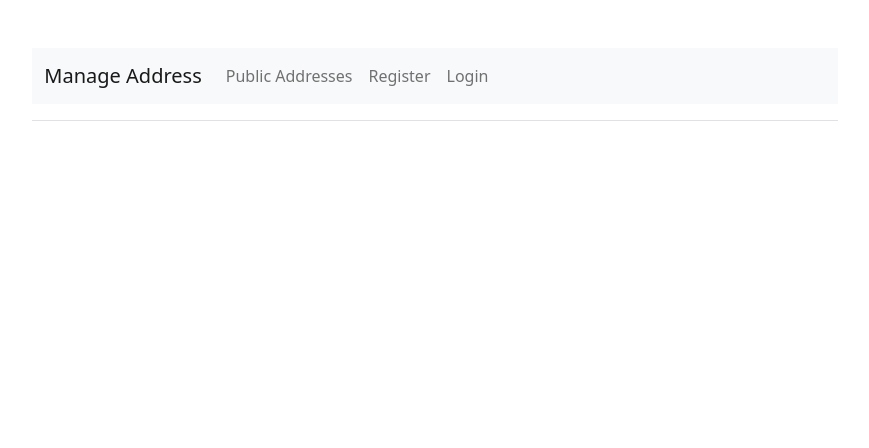
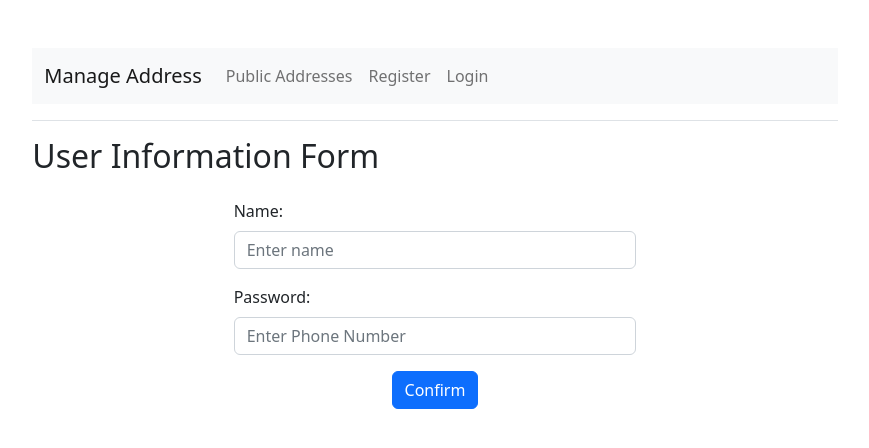
Before and after one commit to seyed-amir-mehrizi/manage-addresses, an Angular app: page /user-info in a window 1280 px wide. Before the commit this address led to /. Shown: the top 448 px of the page, without its empty margins (205-1074 px from the left). Built offline with nearby package versions, Linux system fonts and the light colour scheme; no server answers.

Commit message:
make user info page

```diff
--- a/src/app/app-routing.module.ts
+++ b/src/app/app-routing.module.ts
@@ -4,13 +4,15 @@ import { AllPublicAddressesComponent } from './pages/public-address/all-public-a
 import { RegisterPublicAddressComponent } from './pages/public-address/register-public-address/register-public-address.component';
 import { RegisterComponent } from './pages/register/register.component';
 import { LoginComponent } from './pages/login/login.component';
+import { UserInfoComponent } from './pages/user-info/user-info.component';
 
 const routes: Routes = [
   { path: '', redirectTo: '/public-address', pathMatch: 'full' },
   { path: 'public-address', component: AllPublicAddressesComponent },
   { path: 'register-public-address', component: RegisterPublicAddressComponent },
   { path: 'register', component: RegisterComponent },
-  { path: 'login', component: LoginComponent }
+  { path: 'login', component: LoginComponent },
+  { path: 'user-info', component: UserInfoComponent }
 ];
 
 @NgModule({
--- a/src/app/app.module.ts
+++ b/src/app/app.module.ts
@@ -14,6 +14,7 @@ import { RegisterComponent } from './pages/register/register.component';
 import { LoginComponent } from './pages/login/login.component';
 import { HttpClientModule, HTTP_INTERCEPTORS } from '@angular/common/http';
 import { BaseUrlInterceptor } from './core/baseUrl.interceptor';
+import { UserInfoComponent } from './pages/user-info/user-info.component';
 @NgModule({
   declarations: [
     AppComponent,
@@ -22,6 +23,7 @@ import { BaseUrlInterceptor } from './core/baseUrl.interceptor';
     NavbarComponent,
     RegisterComponent,
     LoginComponent,
+    UserInfoComponent,
   ],
   imports: [
     BrowserModule,
--- a/src/app/core/baseUrl.interceptor.ts
+++ b/src/app/core/baseUrl.interceptor.ts
@@ -23,11 +23,19 @@ export class BaseUrlInterceptor implements HttpInterceptor {
         console.log("next : ", next);
 
         // Add your logic to modify the request here
-        const modifiedRequest = request.clone({
-            setHeaders: {
-                'Custom-Header': 'header-value',
-            },
-        });
+        let modifiedRequest;
+        let token = localStorage.getItem('token')
+        if (token) {
+            if (request.url.includes('/users')) {
+                modifiedRequest = request.clone({
+                    setHeaders: {
+                        'Authorization': `Bearer ${token}`,
+                    },
+                });
+            }
+        } else {
+            modifiedRequest = request;
+        }
         return next.handle(modifiedRequest).pipe(
             map((event: HttpEvent<any>) => {
                 // If the response is an HTTP success (e.g., 200 OK), you can handle it here
@@ -38,7 +46,7 @@ export class BaseUrlInterceptor implements HttpInterceptor {
             }),
             catchError((error: HttpErrorResponse) => {
                 const expectedError = error.status >= 400 && error.status < 500;
-                if(expectedError){
+                if (expectedError) {
                     this.toastr.error(error.error)
                 }
                 return throwError(error);
--- /dev/null
+++ b/src/app/pages/user-info/user-info.component.html
@@ -0,0 +1,17 @@
+<h2>User Information Form</h2>
+
+<form *ngIf="userInfoForm " [formGroup]="userInfoForm"
+    class="d-flex align-items-center justify-content-center flex-column">
+    <div class="mb-3 mt-3 col-md-6">
+        <label for="name" class="form-label">Name:</label>
+        <input type="text" class="form-control" id="name" placeholder="Enter name" name="name" formControlName="name"
+            [ngClass]="{ 'error-validation': isUserInfoFormSubmit && userInfoFormSubmitted.name.errors }">
+    </div>
+    <div class="mb-3 col-md-6">
+        <label for="password" class="form-label">Password:</label>
+        <input type="text" class="form-control" id="phoneNumber" placeholder="Enter Phone Number" name="phoneNumber"
+            (keypress)="numberOnly($event)" formControlName="phoneNumber"
+            [ngClass]="{ 'error-validation': isUserInfoFormSubmit && userInfoFormSubmitted.phoneNumber.errors }">
+    </div>
+    <button type="button" class="btn btn-primary" (click)="setUserInfoData()">Confirm</button>
+</form>
--- /dev/null
+++ b/src/app/pages/user-info/user-info.component.ts
@@ -0,0 +1,65 @@
+import { Component, OnInit } from '@angular/core';
+import { FormBuilder, FormGroup, Validators } from '@angular/forms';
+import { ActivatedRoute } from '@angular/router';
+import { UserInfoService } from 'src/app/services/userInfo.service';
+
+@Component({
+  selector: 'app-user-info',
+  templateUrl: './user-info.component.html',
+  styleUrls: ['./user-info.component.scss']
+})
+export class UserInfoComponent implements OnInit {
+  userId: number = 0;
+  userInfoForm: FormGroup | undefined;
+  isUserInfoFormSubmit = false;
+  isLoadingBtn: boolean = false;
+  userInfo;
+  constructor(
+    private route: ActivatedRoute,
+    private userInfoService: UserInfoService,
+    private fb: FormBuilder,
+
+  ) { }
+  ngOnInit(): void {
+    const queryParams = this.route.snapshot.queryParams;
+    this.userId = Number(queryParams['xyz']);
+    this.getUserInfo(this.userId);
+    this.userInfoForm = this.fb.group({
+      name: ['', [Validators.required, Validators.minLength(3), Validators.maxLength(20)]],
+      phoneNumber: ['', [Validators.required, Validators.minLength(11), Validators.maxLength(11)]],
+    })
+  }
+
+  get userInfoFormSubmitted() {
+    return this.userInfoForm?.controls;
+  }
+
+  getUserInfo(userId) {
+    this.userInfoService.getUserInfoById(userId)
+      .subscribe((res: any) => {
+        this.userInfo = res;
+        this.userInfoForm?.patchValue({
+          name: res?.name,
+          phoneNumber: res.phoneNumber
+        })
+      })
+  }
+
+  setUserInfoData() {
+    this.userInfoService.setUserInfoData(this.userInfo)
+      .subscribe((res) => {
+        console.log("res : ", res);
+
+      })
+  }
+
+
+  numberOnly(event: any): boolean {
+    const charCode = event.which ? event.which : event.keyCode;
+    if (charCode > 31 && (charCode < 48 || charCode > 57)) {
+      return false;
+    }
+    return true;
+  }
+
+}
--- /dev/null
+++ b/src/app/services/userInfo.service.ts
@@ -0,0 +1,20 @@
+import { HttpClient } from "@angular/common/http";
+import { Injectable } from "@angular/core";
+
+@Injectable({
+    providedIn: 'root'
+})
+
+export class UserInfoService {
+    constructor(private http: HttpClient) {
+    }
+
+    getUserInfoById(userId) {
+        return this.http.get(`http://localhost:3000/users/${userId}`);
+    }
+    setUserInfoData(command) {
+        return this.http.patch(`http://localhost:3000/users/${command.id}`, command);
+
+    }
+
+}
--- a/src/app/shared/components/navbar/navbar.component.html
+++ b/src/app/shared/components/navbar/navbar.component.html
@@ -24,7 +24,8 @@
                 </li>
 
             </ul>
-            <div *ngIf="this.userInfo" class="d-flex align-items-center flex-column">
+            <div *ngIf="this.userInfo" class="d-flex align-items-center flex-column cursor-pointer"
+                routerLink="/user-info" [queryParams]="{xyz: userInfo?.id}">
                 <i class="fa fa-user" aria-hidden="true"></i>
                 welcome {{userInfo?.name}}
             </div>
--- a/src/styles.scss
+++ b/src/styles.scss
@@ -9,3 +9,6 @@ html , body{
 .error-validation {
     border-color: #dc3545 !important;
   }
+  .cursor-pointer{
+    cursor: pointer;
+  }
```
Also changed, not shown: src/app/pages/user-info/user-info.component.scss (added), 1 other file (tests, documents, lock files or other folders).
